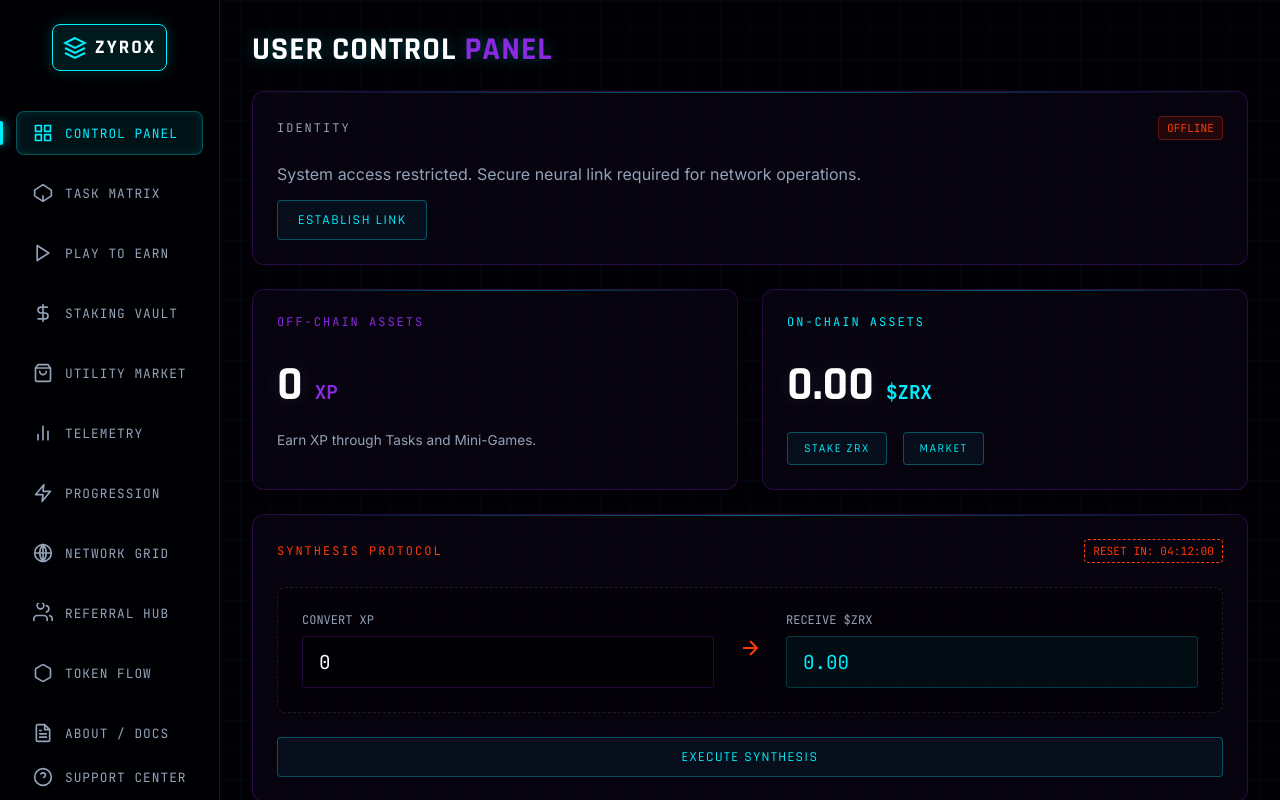
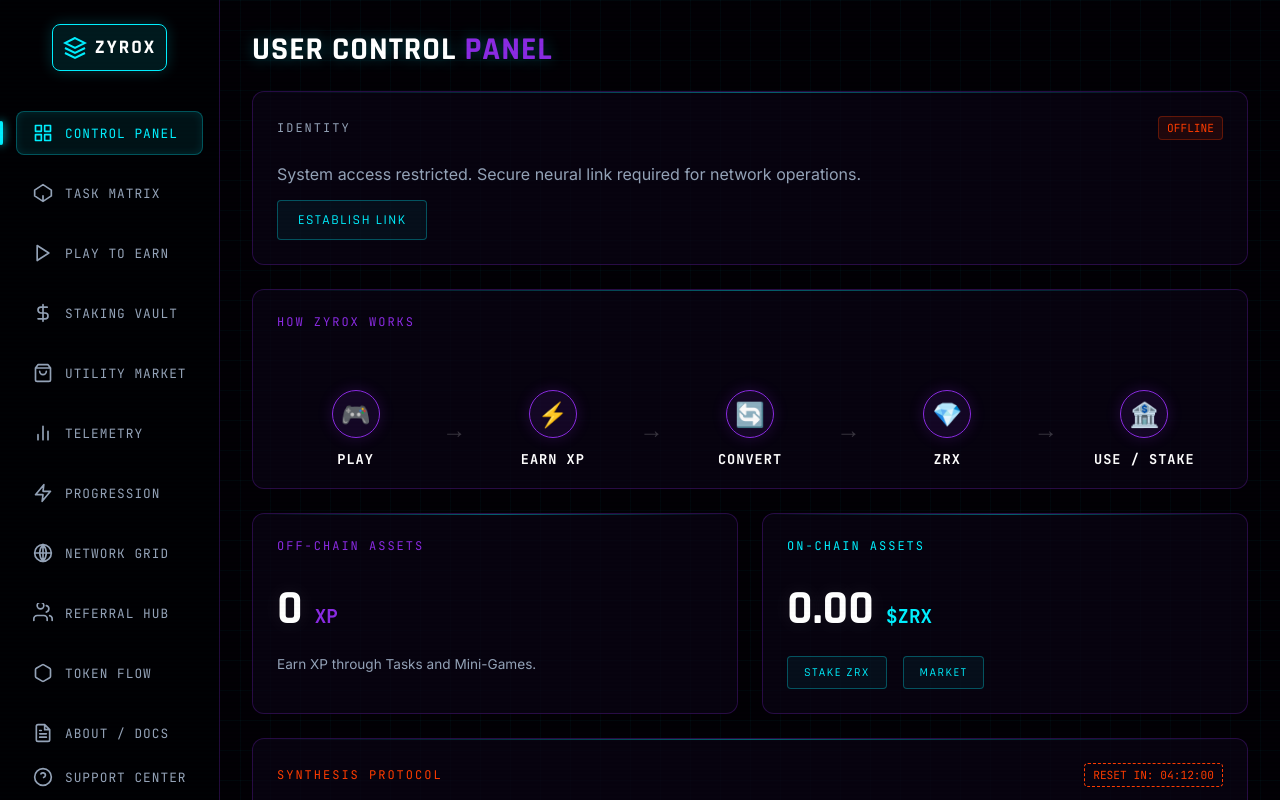
Before and after one commit to Mushfik8/ZyroX-2.0, a React (Vite) app: page / in a window 1280 px wide. Built offline with nearby package versions, Linux system fonts and the light colour scheme.

Commit message:
Add 'How ZyroX Works' flow to UserControlPanel homepage

```diff
--- a/src/components/UserControlPanel.jsx
+++ b/src/components/UserControlPanel.jsx
@@ -45,6 +45,39 @@ export default function UserControlPanel({ walletAddress, connectWallet, disconn
               <button className="cyber-btn primary" onClick={connectWallet}>ESTABLISH LINK</button>
             </div>
           )}
+        </div>
+
+        {/* How ZyroX Works Flow */}
+        <div className="os-panel flow-panel">
+          <div className="panel-header">
+            <span className="panel-tag" style={{ color: 'var(--neon-purple)' }}>HOW ZYROX WORKS</span>
+          </div>
+          <div className="flow-container">
+            <div className="flow-step">
+              <div className="step-icon">🎮</div>
+              <div className="step-text">PLAY</div>
+            </div>
+            <div className="flow-arrow">→</div>
+            <div className="flow-step">
+              <div className="step-icon">⚡</div>
+              <div className="step-text">EARN XP</div>
+            </div>
+            <div className="flow-arrow">→</div>
+            <div className="flow-step">
+              <div className="step-icon">🔄</div>
+              <div className="step-text">CONVERT</div>
+            </div>
+            <div className="flow-arrow">→</div>
+            <div className="flow-step">
+              <div className="step-icon">💎</div>
+              <div className="step-text">ZRX</div>
+            </div>
+            <div className="flow-arrow">→</div>
+            <div className="flow-step">
+              <div className="step-icon">🏦</div>
+              <div className="step-text">USE / STAKE</div>
+            </div>
+          </div>
         </div>
 
         {/* Dual Economy: XP Balance */}
@@ -125,6 +158,7 @@ export default function UserControlPanel({ walletAddress, connectWallet, disconn
         }
 
         .id-panel { grid-column: 1 / -1; }
+        .flow-panel { grid-column: 1 / -1; }
         .xp-panel { grid-column: 1 / 2; }
         .zrx-panel { grid-column: 2 / 3; }
         .conversion-panel { grid-column: 1 / -1; }
@@ -154,6 +188,12 @@ export default function UserControlPanel({ walletAddress, connectWallet, disconn
         .balance-actions { display: flex; gap: 16px; margin-top: 16px; }
         .cyber-btn.sm { padding: 8px 16px; font-size: 0.75rem; }
 
+        .flow-container { display: flex; align-items: center; justify-content: space-between; height: 100%; padding: 16px 0; }
+        .flow-step { display: flex; flex-direction: column; align-items: center; gap: 12px; text-align: center; flex: 1; }
+        .step-icon { width: 48px; height: 48px; border-radius: 50%; background: rgba(138, 43, 226, 0.1); border: 1px solid var(--neon-purple); display: flex; align-items: center; justify-content: center; font-size: 1.5rem; box-shadow: 0 0 15px rgba(138, 43, 226, 0.2); }
+        .step-text { font-size: 0.85rem; font-family: var(--font-mono); color: #fff; font-weight: bold; letter-spacing: 1px; }
+        .flow-arrow { color: rgba(255,255,255,0.2); font-size: 1.5rem; margin: 0 8px; }
+
         .conversion-ui { display: flex; align-items: center; gap: 24px; background: rgba(0,0,0,0.4); padding: 24px; border-radius: var(--radius-md); border: 1px dashed rgba(255,255,255,0.1); }
         .conv-input-group { flex: 1; display: flex; flex-direction: column; gap: 8px; }
         .conv-input-group label { font-family: var(--font-mono); font-size: 0.75rem; color: var(--text-dim); }
@@ -173,6 +213,8 @@ export default function UserControlPanel({ walletAddress, connectWallet, disconn
           .cyber-btn.sm.warning { margin-left: 0 !important; margin-top: 16px; }
           .conversion-ui { flex-direction: column; align-items: stretch; }
           .conv-arrow { align-self: center; transform: rotate(90deg); }
+          .flow-container { flex-direction: column; gap: 16px; }
+          .flow-arrow { transform: rotate(90deg); margin: 8px 0; }
         }
       `}</style>
     </div>
```
